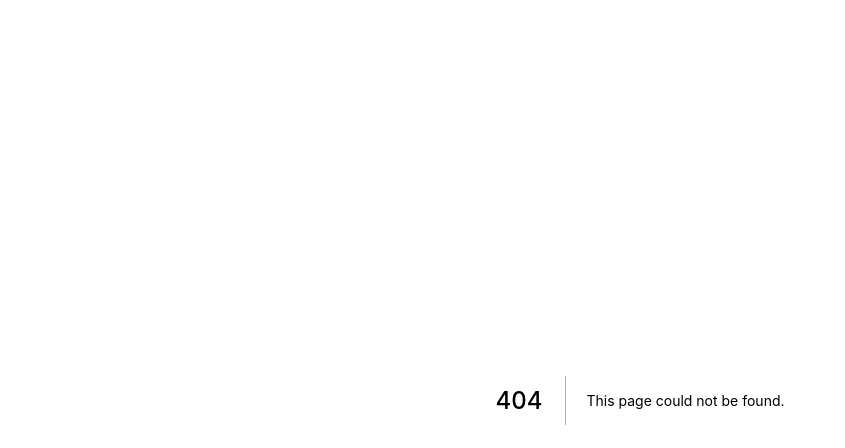
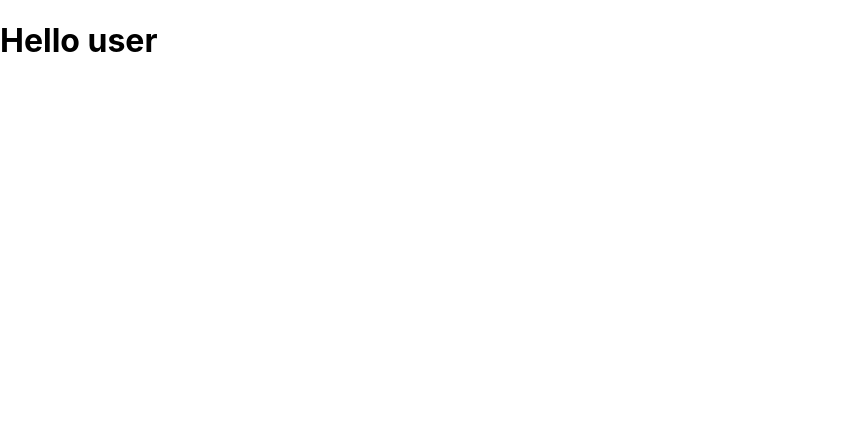
Before and after one commit to TamokiLoi/nextjs-demo, a Next.js app: page /user in a window 1280 px wide. Before the commit this address had no page. Shown: the top 448 px of the page, without its empty margins (0-845 px from the left). Built offline with nearby package versions, Linux system fonts and the light colour scheme.

Commit message:
update init src nextjs-demo

```diff
--- /dev/null
+++ b/pages/user.js
@@ -0,0 +1,7 @@
+import React from 'react';
+
+export default function user() {
+    return (
+        <h1>Hello user</h1>
+    )
+}
```
